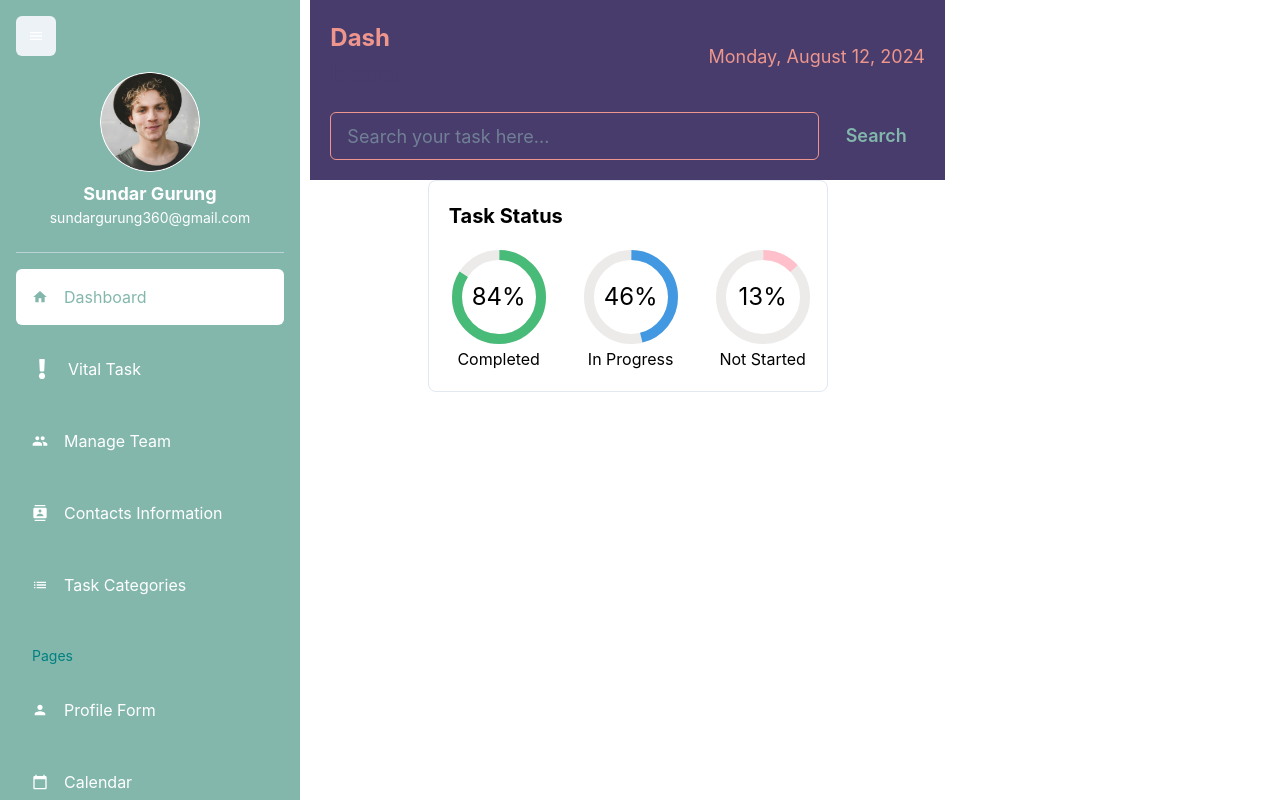
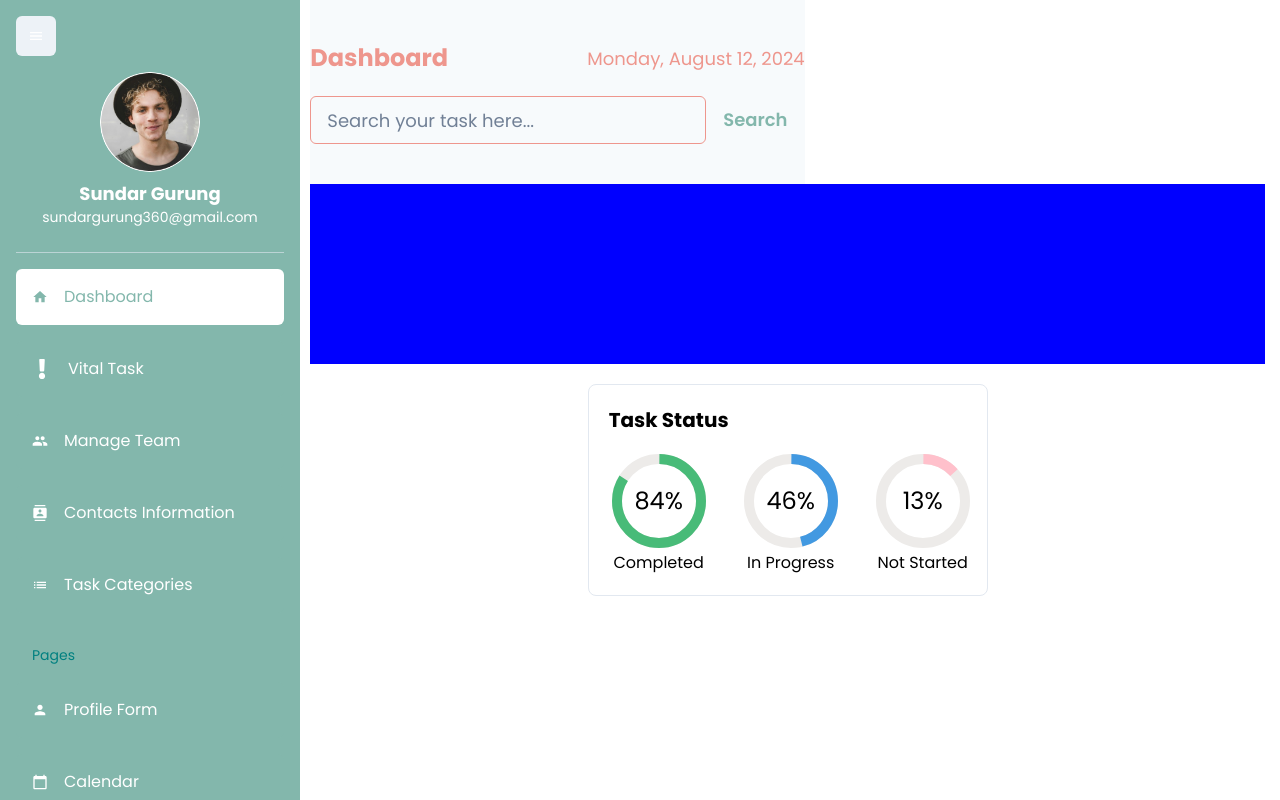
Before and after one commit to love-ara/coo, a React (Create React App) app in the folder coworkk/: page /dashboard in a window 1280 px wide. Built offline with nearby package versions, Linux system fonts and the light colour scheme.

Commit message:
tried arranging the boxes

```diff
--- a/coworkk/package.json
+++ b/coworkk/package.json
@@ -3,6 +3,7 @@
   "version": "0.1.0",
   "private": true,
   "dependencies": {
+    "@chakra-ui/icons": "^2.1.1",
     "@chakra-ui/react": "^2.8.2",
     "@fullcalendar/core": "^6.1.15",
     "@fullcalendar/daygrid": "^6.1.15",
--- a/coworkk/src/components/AppHeader.jsx
+++ /dev/null
@@ -1,11 +0,0 @@
-import React from "react";
-
-const AppHeader = () => {
-    return (
-        <div>
-            <h1>CoWorkk</h1>
-        </div>
-    );
-};
-
-export default AppHeader;
--- a/coworkk/src/components/Dashboard.jsx
+++ b/coworkk/src/components/Dashboard.jsx
@@ -1,16 +1,24 @@
 import { Box, Flex } from "@chakra-ui/react";
 import React from "react";
-import { AppHeader, Header, Sidebar } from "../components";
+import { Header, Sidebar } from "../components";
 import TaskManager from "../components/tasks/Task";
 import TaskStatus from "../components/tasks/TaskStatus";
+import {To_Do} from "./To_Do";
 
 const Dashboard = () => {
     return (
-            <Box className="header" marginRight="15px">
-                <Header />
-                {/*<AppHeader />*/}
-                {/*<ToDo />*/}
-                <TaskStatus />
+
+            <Box>
+                <Flex>
+                    <Header />
+
+                </Flex>
+                <To_Do />
+
+                <Flex>
+                    <TaskStatus />
+
+                </Flex>
                 {/*<CompletedTasks />*/}
             </Box>
     );
--- /dev/null
+++ b/coworkk/src/components/To_Do.jsx
@@ -0,0 +1,16 @@
+import React from 'react';
+
+import { Box } from '@chakra-ui/react';
+
+export  function To_Do() {
+    return(
+        <Box as='section'
+        bg='blue'
+             pt='90px'
+             pb='90px'
+             // px='3px'
+        >
+
+        </Box>
+    )
+}
--- a/coworkk/src/components/calendar/calendar.jsx
+++ b/coworkk/src/components/calendar/calendar.jsx
@@ -46,7 +46,7 @@ const Calendar = () => {
         <Header title="Calendar" subtitle="Full Calendar Interactive Page" />
 
         <Box display="flex" justifyContent="space-between">
-          {/* CALENDAR SIDEBAR */}
+
           <Box
               flex="1 1 20%"
               backgroundColor={colors.green}
--- a/coworkk/src/components/headers/Header.jsx
+++ b/coworkk/src/components/headers/Header.jsx
@@ -3,11 +3,9 @@ import { ChakraProvider, Box, Input, Button, Text, Flex } from '@chakra-ui/react
 
 function Header() {
     return (
-        <ChakraProvider>
-            <Box bg="#473c6b" p={5}>
+        <Box bg="#F7FAFC" color="#F7FAFC" pt="40px" pb="40px">
             <Flex justify="space-between" align="center" mb={5}>
-                    <Text fontSize="2xl" fontWeight="bold" color="#ee968d">
-                        Dash<Text color="#473c6b" fontSize="2xl" fontWeight="bold">board</Text></Text>
+                <Text fontSize="2xl" fontWeight="bold" color="#ee968d">Dash<span color="#473c6b" >board</span></Text>
                 <Text fontSize="lg" color="#ee968d">
                     {new Date().toLocaleDateString('en-US',
                         { weekday: 'long', year: 'numeric', month: 'long', day: 'numeric' })}
@@ -17,15 +15,15 @@ function Header() {
                 <Input
                     placeholder="Search your task here..."
                     size="lg"
-                        mr={2}
+                    // mr={2}
                     borderColor="#ee968d"
+
                 />
                 <Button colorScheme="#83b7ac" size="lg">
                     <Text color="#83b7ac">Search</Text>
                 </Button>
             </Flex>
         </Box>
-        </ChakraProvider>
     );
 }
 
--- a/coworkk/src/components/index.js
+++ b/coworkk/src/components/index.js
@@ -2,7 +2,6 @@ import Header from "./headers/Header";
 import Login from "./auth/Login";
 import Signup from "./auth/Signup";
 import Sidebar from "./Sidebar";
-import AppHeader from "./AppHeader";
 import Project from "./Project";
 import FilterMenu from "./headers/FilterMenu";
 import ProjectCard from "./cards/ProjectCard";
@@ -21,7 +20,6 @@ export {
     Login,
     Signup,
     Sidebar,
-    AppHeader,
     Project,
     FilterMenu,
     NewProject,
--- a/coworkk/src/components/tasks/TaskStatus.jsx
+++ b/coworkk/src/components/tasks/TaskStatus.jsx
@@ -9,7 +9,8 @@ import {
 const TaskStatus = () => {
     return (
         <Box
-            borderWidth={1}
+        m="20px"
+        borderWidth={1}
             borderRadius="lg"
             p={5}
             // boxShadow="md"
--- a/coworkk/src/pages/Home.jsx
+++ b/coworkk/src/pages/Home.jsx
@@ -1,6 +1,6 @@
 import { Box, Flex } from "@chakra-ui/react";
 import React from "react";
-import {  Header, Sidebar } from "../components";
+import { Sidebar } from "../components";
 import Dashboard from "../components/Dashboard";
 
 const Home = () => {
```
Also changed, not shown: 1 other file (tests, documents, lock files or other folders). Lines whose indentation alone changed are shown as unchanged.
